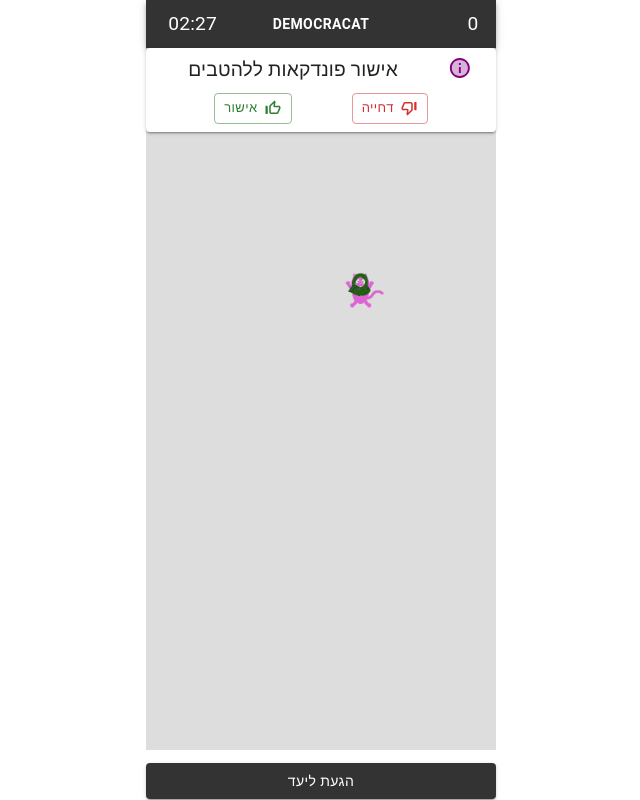
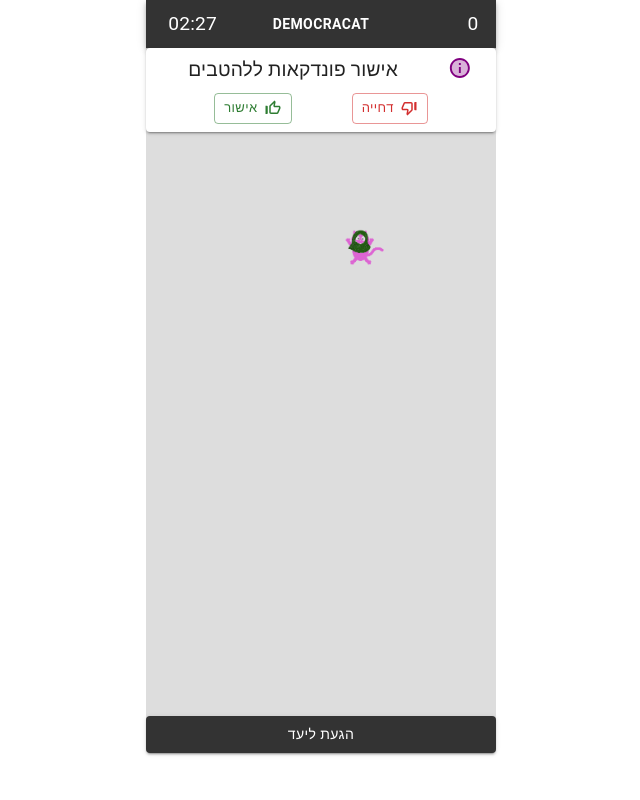
Before and after one commit to nitsan1412/democracat, a React (Create React App) app: page / in a window 1280 px wide. Both pictures are taken after a click on the button "להתחיל". Shown: the whole page, without its empty margins (493-1133 px from the left). Built offline with nearby package versions, Linux system fonts and the light colour scheme.

Commit message:
fixed height in different screens

```diff
--- a/src/App.scss
+++ b/src/App.scss
@@ -1,6 +1,6 @@
 html, body {
   min-width: 100vw  !important;
-  height: 100vh;
+  height: 100%;
   max-height: 750px;
   display: flex;
   justify-content: center;
@@ -8,7 +8,7 @@ html, body {
 
 #root {
   width: 350px;
-  // height: /100vh;
+  height: 100%;
   max-height: 750px;
   background: #DDDDDD;
   // margin-bottom: 2rem;
--- a/src/components/Game/Board.jsx
+++ b/src/components/Game/Board.jsx
@@ -5,6 +5,7 @@ import Stack from "@mui/material/Stack";
 import { useGame } from "../../helpers/GameContext";
 import Character from "./Character";
 import useWindowSize from "../../helpers/windowSize";
+import Game from "../../logic/Game";
 
 export default function Board() {
   const { game } = useGame();
@@ -41,9 +42,9 @@ export default function Board() {
         variant="contained"
         fullWidth
         sx={{
-          marginBottom: "1rem",
-          position: "absolute",
-          bottom: useWindowSize().height > 700 ? -15 : -40,
+          // marginBottom: "1rem",
+          // position: "absolute"
+          marginBottom: "13%",
           width: useWindowSize().width > 450 ? 350 : "100%",
         }}
       >
@@ -61,7 +62,7 @@ function Track({ characterType, characters }) {
       sx={{ marginRight: "-1px", position: "relative" }}
     >
       {characters.map((character, index) =>
-        character.location < 100 ? (
+        character.location < Game.TRACK_END ? (
           <Character key={index} character={character} />
         ) : (
           ""
--- a/src/components/Game/Rule.jsx
+++ b/src/components/Game/Rule.jsx
@@ -88,7 +88,6 @@ function RuleImpact({ rule }) {
       justifyContent="center"
       alignItems="center"
     >
-      {/* {console.log("impactedCharacterTypes", impactedCharacterTypes)} */}
       {impactedCharacterTypes.map(
         ({ characterType, impact }) =>
           impact && (
--- a/src/components/Game/RuleChoice.jsx
+++ b/src/components/Game/RuleChoice.jsx
@@ -27,7 +27,7 @@ export default function RuleChoice() {
         gap: rule && "1rem",
         // height: rule && "27%",
         maxWidth: !rule ? "fit-content" : currentWidth > 450 ? 350 : "100vw",
-        height: "27%",
+        height: "20vh",
       }}
     >
       {rule ? (
--- a/src/components/GameSummary.jsx
+++ b/src/components/GameSummary.jsx
@@ -10,6 +10,7 @@ import "slick-carousel/slick/slick-theme.css";
 
 import Rule from "./Game/Rule";
 import Character from "./Game/Character";
+import Game from "../logic/Game";
 
 import { useGame } from "../helpers/GameContext";
 // import useWindowSize from "../helpers/windowSize";
@@ -49,7 +50,7 @@ export default function StartGameMenu() {
           ([characterType, characters]) => {
             const numberOfCharactersDoneOfType = characters.filter(
               (character) =>
-                character.location > 100 &&
+                character.location > Game.TRACK_END &&
                 characterType === character.type.name
             ).length;
             if (numberOfCharactersDoneOfType > 0)
--- a/src/helpers/GameContext.jsx
+++ b/src/helpers/GameContext.jsx
@@ -13,7 +13,6 @@ export function GameProvider({ children }) {
   const [intervalHandler, setIntervalHandler] = useState(undefined);
 
   const newGame = () => {
-    console.log("in newGame in context");
     setGame(new Game());
   };
 
--- a/src/logic/Game.js
+++ b/src/logic/Game.js
@@ -178,16 +178,8 @@ export default class Game {
       charctersDoneArray.length / CharacterType.characterTypes().length
     ).toFixed(0);
     for (const key in diversityMap) {
-      console.log("calc", Math.sqrt(avg - diversityMap[key]));
-      // console.log("key", key);
-
       bonusScore = bonusScore - Math.pow(avg - diversityMap[key], 2);
     }
-    // Object.keys(diversityMap).forEach((type) => {
-    //   // const deviation = avg - type;
-    //   // if (avg - type > 0) {
-    //   // }
-    // });
     if (bonusScore > 0) return bonusScore;
     else return 0;
   }
@@ -209,5 +201,5 @@ export default class Game {
 
   static CHARACTER_ADDITION_CHANCE = 0.05;
   static RULES_DELAY = 5;
-  static TRACK_END = 100;
+  static TRACK_END = 110;
 }
```
